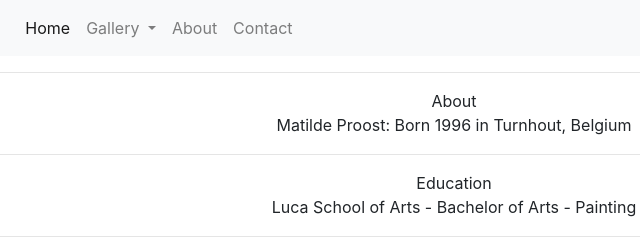
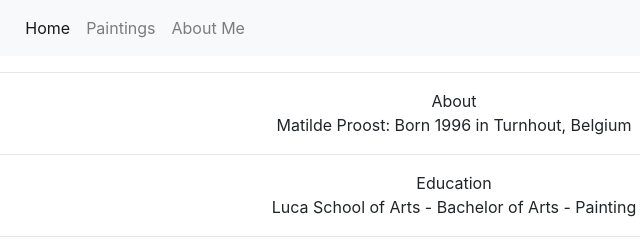
Before and after one commit to matildeproost/Publicatie, a plain HTML site: page contact.html in a window 1280 px wide. Shown: the top 240 px of the page, 186-826 px from the left. Drawn offline with nearby package versions, Linux system fonts and the light colour scheme.

Commit message:
Add files via upload

```diff
--- a/contact.html
+++ b/contact.html
@@ -31,22 +31,11 @@
         <li class="nav-item active">
           <a class="nav-link" href="index.html">Home <span class="sr-only">(current)</span></a>
         </li>
-        <li class="nav-item dropdown">
-          <a class="nav-link dropdown-toggle" href="#" id="navbarDropdown" role="button" data-toggle="dropdown" aria-haspopup="true" aria-expanded="false">
-            Gallery
-          </a>
-          <div class="dropdown-menu" aria-labelledby="navbarDropdown">
-            <a class="dropdown-item" href="paintings.html">Paintings</a>
-            <a class="dropdown-item" href="drawings.html">Drawings</a>
-            <!--<div class="dropdown-divider"></div>
-            <a class="dropdown-item" href="#">Expo</a>-->
-          </div>
+        <li class="nav-item">
+          <a class="nav-link" href="paintings.html">Paintings</a>
         </li>
         <li class="nav-item">
-          <a class="nav-link" href="about.html">About</a>
-        </li>
-        <li class="nav-item">
-          <a class="nav-link" href="contact.html">Contact</a>
+          <a class="nav-link" href="about me.html">About Me</a>
         </li>
       </ul>
     </div>
```
Also changed, not shown: about me.html (+2 -9 lines), carpets.html (+2 -9 lines), girlinkimonos.html (+2 -9 lines), index.html (+2 -9 lines), paintings.html (+2 -9 lines), wardrobes.html (+2 -9 lines).
